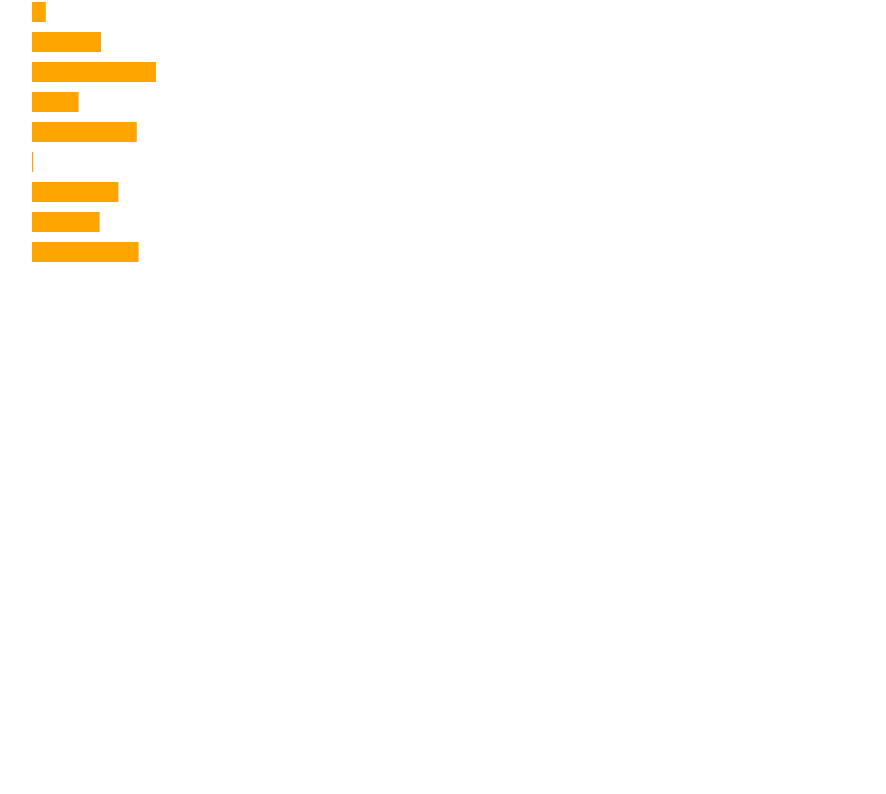
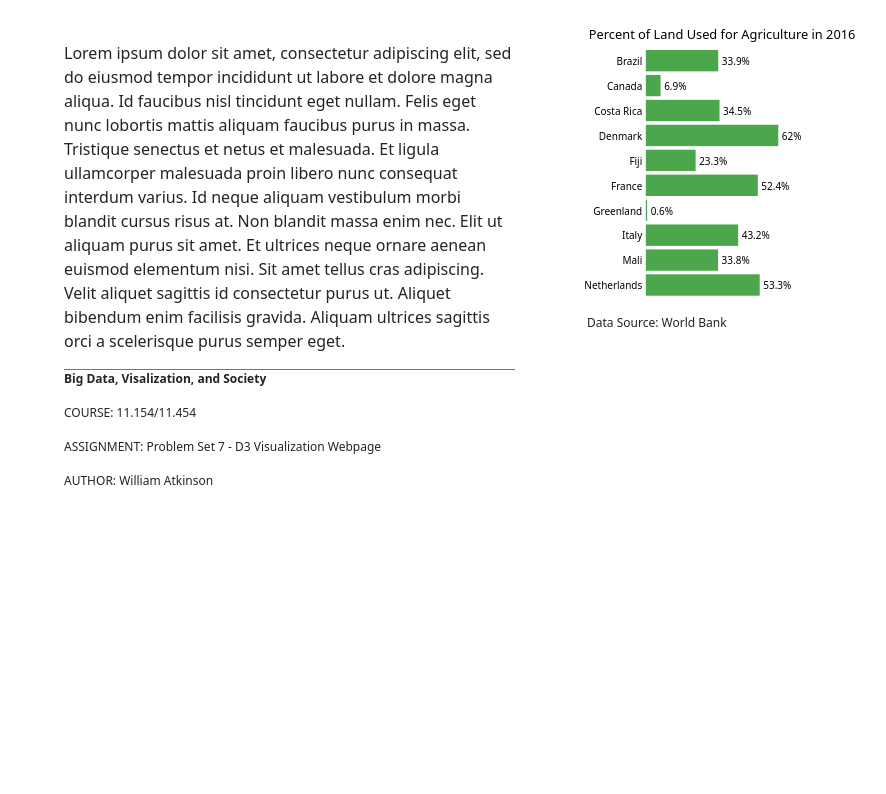
Before and after one commit to watkin-mit/pset7, a plain HTML site: page index.html in a window 1280 px wide. Shown: the part 58-852 px from the top of the page, without its empty margins (18-904 px from the left). After the commit the page ends 800 px from the top, so only its background shows below. Drawn offline with nearby package versions, Linux system fonts and the light colour scheme.

Commit message:
Add files via upload

```diff
--- a/index.html
+++ b/index.html
@@ -8,40 +8,91 @@
 		<link href="https://fonts.googleapis.com/css?family=Open+Sans:300,500" rel="stylesheet">
 		<style type="text/css">
 
+		.text-styling {
+			font: OpenSans;
+			font-weight: 300;
+			font-size: 14px;
+		}
+
+		.label-styling {
+			font: OpenSans;
+			font-weight: 300;
+			font-size: 14px;
+		}
+
+		.title-styling {
+			font-size: 18px;
+			font: OpenSans;
+			font-weight: 500;
+		}
+
 		</style>
 		</head>
 		<body>
         <main>
-            <div id="viz"></div>
+						<section class="container">
+							<div class="row">
+								<br><br>
 
+								<h1 style="font-size:36px;"> Visualizing Agricultural Land
+
+								</h1>
+							</div>
+
+							<div class="row">
+								<div class="col-5">
+									<br><br>
+									<p>
+										Lorem ipsum dolor sit amet, consectetur adipiscing elit, sed do eiusmod tempor incididunt ut labore et dolore magna aliqua. Id faucibus nisl tincidunt eget nullam. Felis eget nunc lobortis mattis aliquam faucibus purus in massa. Tristique senectus et netus et malesuada. Et ligula ullamcorper malesuada proin libero nunc consequat interdum varius. Id neque aliquam vestibulum morbi blandit cursus risus at. Non blandit massa enim nec. Elit ut aliquam purus sit amet. Et ultrices neque ornare aenean euismod elementum nisi. Sit amet tellus cras adipiscing. Velit aliquet sagittis id consectetur purus ut. Aliquet bibendum enim facilisis gravida. Aliquam ultrices sagittis orci a scelerisque purus semper eget.
+									</p>
+
+									<p style="font-size:12px" class="fw-bold border-top border-secondary"> Big Data, Visalization, and Society </p>
+									<p style="font-size:12px"> COURSE: 11.154/11.454 </p>
+									<p style="font-size:12px"> ASSIGNMENT: Problem Set 7 - D3 Visualization Webpage </p>
+									<p style="font-size:12px"> AUTHOR: William Atkinson </p>
+
+
+								</div>
+
+								<div class="col-7">
+									<div id="viz">
+									</div>
+
+									<div class="margin-bottom:-10px">
+										<p class="ms-5" style="font-size:12px"> Data Source: World Bank </p>
+									</div>
+
+								</div>
+
+							</div>
+						</section>
         </main>
 		<script type="text/javascript">
             const agriculturedata = [
                 ["Brazil", 33.9],
                 ["Canada", 6.9],
                 ["Costa Rica", 34.5],
-                ["Denmark", 62],
+                ["Denmark", 62.0],
                 ["Fiji", 23.3],
                 ["France", 52.4],
-                ["Greenland", .6],
+                ["Greenland", 0.6],
                 ["Italy", 43.2],
                 ["Mali",33.8],
                 ["Netherlands",53.3]
             ];
 
-			const width = 1200;
-			const height = 1000;
-            const marginLeft = 50;
-            const marginTop = 30;
-            const barHeight = 20;
-            const widthMultiplier = 2;
-            const gap = 10;
+			const width = 900;
+			const height = 450;
+            const marginLeft = 150;
+            const marginTop = 80;
+            const barHeight = 30;
+            const widthMultiplier = 3;
+            const gap = 5;
 
             // define svg
 			const svg = d3.select("#viz")
                 .append("svg")
-                .attr("width", width)
-                .attr("height", height);
+								.attr("viewBox", [0,0,width,height]);
 
             // add rectangle bars
             svg.append("g")
@@ -50,11 +101,45 @@
                 .data(agriculturedata)
                 .enter()
                 .append("rect")
-                    .attr("y", (d, i) => i * (20 + 10) + 30)
-                    .attr("x", 50)
-                    .attr("width", d => d[1] * 2)
-                    .attr("height", 20)
-                    .attr("fill", "orange");
+                    .attr("y", (d, i) => i * (barHeight + gap) + marginTop)
+                    .attr("x", marginLeft)
+                    .attr("width", d => d[1] * widthMultiplier)
+                    .attr("height", barHeight)
+                    .attr("fill", "green")
+										.attr("opacity", 0.7);
+
+						// 7.1.5: add text labels for the countries
+						svg.append("g")
+							.attr("class", "text-styling")
+						.selectAll("text")
+							.data(agriculturedata)
+							.enter()
+							.append("text")
+							.attr("y", (d, i) => i * (barHeight + gap) + marginTop + (barHeight*0.7))
+							.attr("x", marginLeft - gap)
+							.attr("text-anchor", "end")
+							.text(d => d[0]);
+
+						// 7.1.6: add text labels for the % of total land per country
+						svg.append("g")
+							.attr("class", "label-styling")
+						.selectAll("text")
+							.data(agriculturedata)
+							.enter()
+							.append("text")
+							.attr("y", (d, i) => i * (barHeight + gap) + marginTop + (barHeight*0.7))
+							.attr("x", d => marginLeft + (d[1] * widthMultiplier) + gap)
+							.text(d => d[1] + "%");
+							// didn't right-align the labels since the reference image on the assignment didn't seem to
+
+						// 7.1.7: add title
+						svg.append("text")
+							.attr("class", "title-styling")
+							.attr("y", marginTop - 3*gap)
+							.attr("x", (marginLeft/2) - gap)
+							.attr("font-size","18px")
+							.text("Percent of Land Used for Agriculture in 2016");
+
 		</script>
 	</body>
 </html>
```
